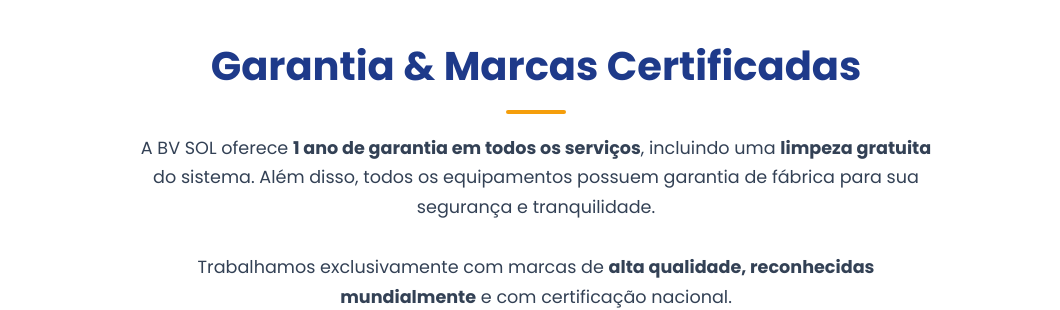
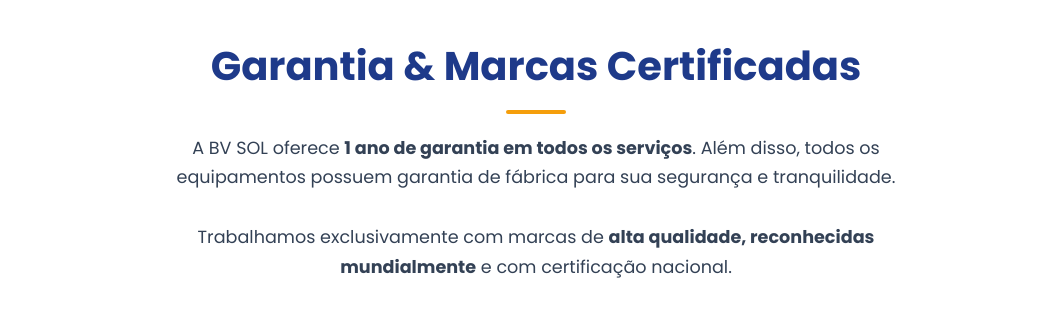
Before and after one commit to pxvo/BVSOL, a plain HTML site: page index.html in a window 1280 px wide. Shown: the part 1620-1930 px from the top of the page, without its empty margins (104-1164 px from the left). Drawn offline with nearby package versions, Linux system fonts and the light colour scheme.

Commit message:
alteração no texto

```diff
--- a/index.html
+++ b/index.html
@@ -81,7 +81,7 @@
   <section id="garantia" class="financiamento">
   <h2>Garantia & Marcas Certificadas</h2>
   <p class="descricao-financiamento">
-    A BV SOL oferece <strong>1 ano de garantia em todos os serviços</strong>, incluindo uma <strong>limpeza gratuita</strong> do sistema.
+    A BV SOL oferece <strong>1 ano de garantia em todos os serviços</strong>.
     Além disso, todos os equipamentos possuem garantia de fábrica para sua segurança e tranquilidade.
     <br><br>
     Trabalhamos exclusivamente com marcas de <strong>alta qualidade, reconhecidas mundialmente</strong> e com certificação nacional.
```
